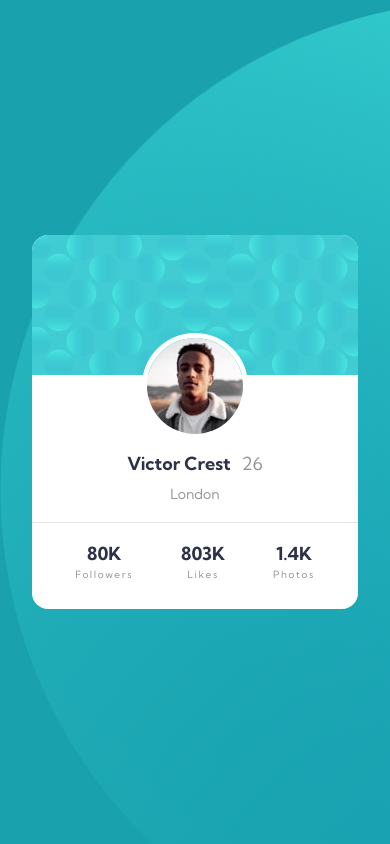
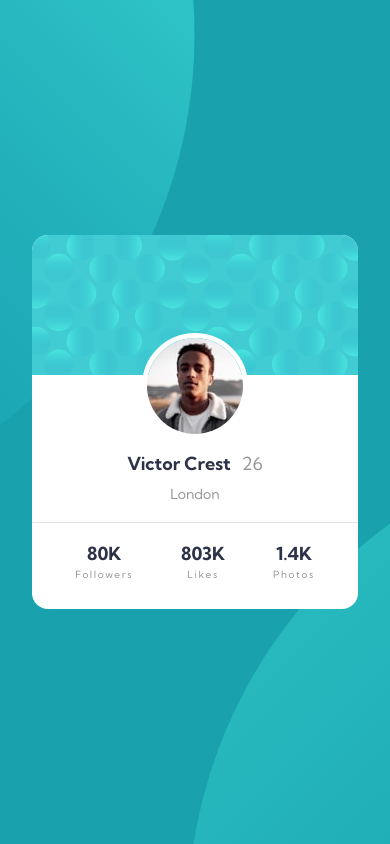
Before and after one commit to kpax10/profile-card-component-main, a plain HTML site: page index.html in a window 390 px wide. Drawn offline with Linux system fonts and the light colour scheme.

Commit message:
mobile and desktop layout complete

```diff
--- a/styles/_variables.scss
+++ b/styles/_variables.scss
@@ -5,14 +5,15 @@ $darker-grey: hsl(227, 10%, 46%);
 $grey: hsl(0, 0%, 59%);
 
 // Fonts
-$font-text:'Kumbh Sans', sans-serif;
+$font-text:'Kumbh Sans',
+sans-serif;
 $font-400: 400;
 $font-700: 700;
 
 // Functions
 @mixin flex-center($direction) {
     display: flex;
-    justify-content:center;
+    justify-content: center;
     align-items: center;
     flex-direction: $direction;
 }
--- a/styles/style.scss
+++ b/styles/style.scss
@@ -2,17 +2,18 @@
 @import './card';
 
 * {
-    margin:0;
+    margin: 0;
     padding: 0;
     box-sizing: border-box;
 }
+
 body {
-    height:100vh;
+    height: 100vh;
     @include flex-center(row);
     font-family: $font-text;
     font-size: 18px;
     background-color: $cyan;
     background-image: url(/images/bg-pattern-top.svg), url(/images/bg-pattern-bottom.svg);
     background-repeat: no-repeat, no-repeat;
-    // background-position: ;
+    background-position: right 50vw bottom 38vh, left 48vw top 51vh;
 }
```
Also changed, not shown: styles/style.css, 1 other file.
